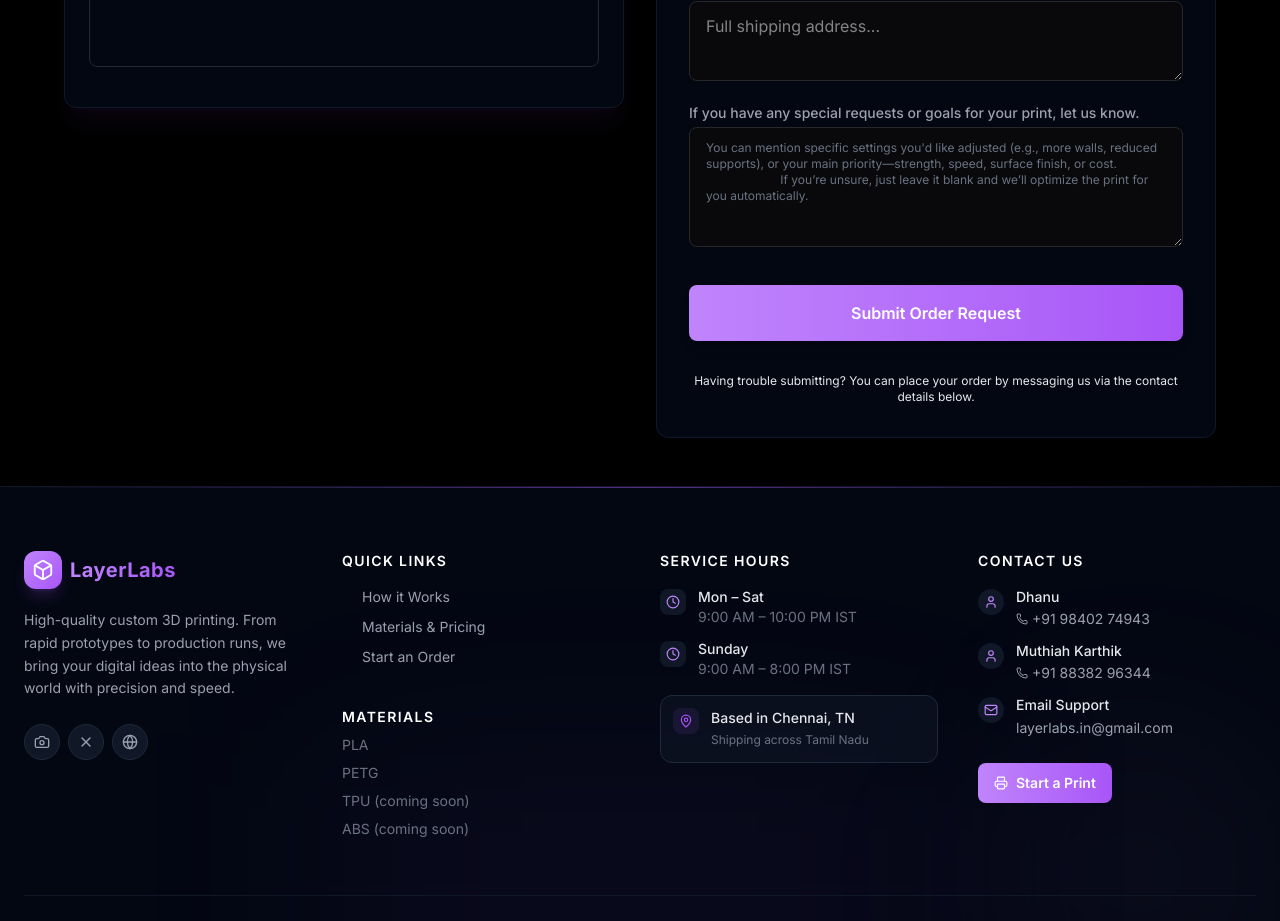
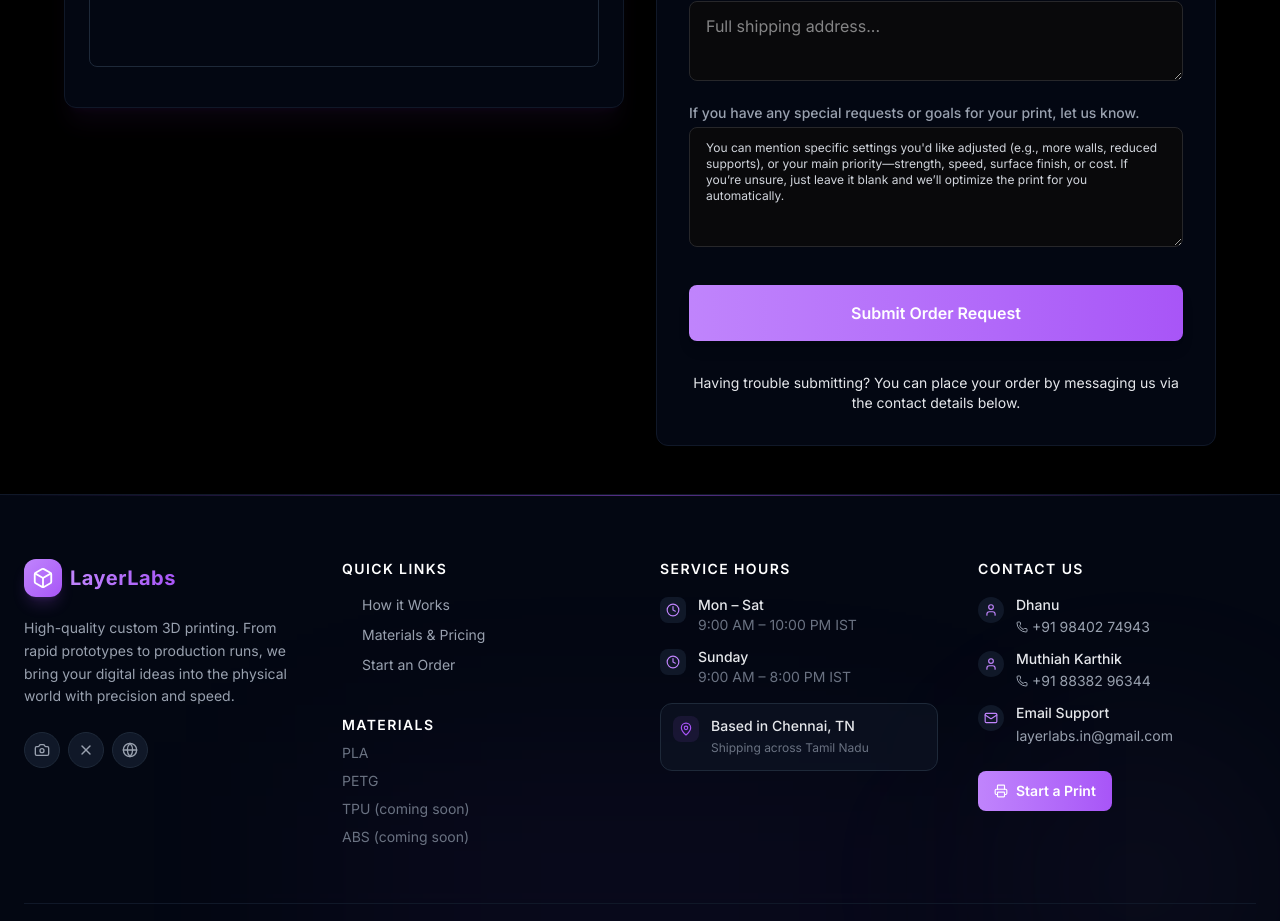
Before and after one commit to dhanupragateesh26/LayerLabs, a Next.js app in the folder frontend/: page /order in a window 1280 px wide. Shown: the part 980-1901 px from the top of the page. Built offline with nearby package versions, Linux system fonts and the light colour scheme.

Commit message:
better text visibility

```diff
--- a/frontend/src/app/order/page.tsx
+++ b/frontend/src/app/order/page.tsx
@@ -425,9 +425,8 @@ export default function OrderPage() {
                       name="comments"
                       value={formData.comments}
                       onChange={handleInputChange}
-                      className="input-field min-h-[120px] text-sm placeholder:text-xs placeholder:text-gray-500 leading-relaxed"
-                      placeholder={`You can mention specific settings you'd like adjusted (e.g., more walls, reduced supports), or your main priority—strength, speed, surface finish, or cost.
-                      If you’re unsure, just leave it blank and we’ll optimize the print for you automatically.`}
+                      className="input-field min-h-[120px] text-sm placeholder:text-xs placeholder:text-gray-300 leading-relaxed"
+                      placeholder={`You can mention specific settings you'd like adjusted (e.g., more walls, reduced supports), or your main priority—strength, speed, surface finish, or cost. If you’re unsure, just leave it blank and we’ll optimize the print for you automatically.`}
                     />
                   </div>
                 </div>
@@ -457,7 +456,7 @@ export default function OrderPage() {
                   'Submit Order Request'
                 )}
               </button>
-              <p className="text-xs text-gray-200 mt-3 text-center">
+              <p className="text-sm text-gray-200 mt-3 text-center">
                 Having trouble submitting? You can place your order by messaging us via the contact details below.
               </p>
 
```
